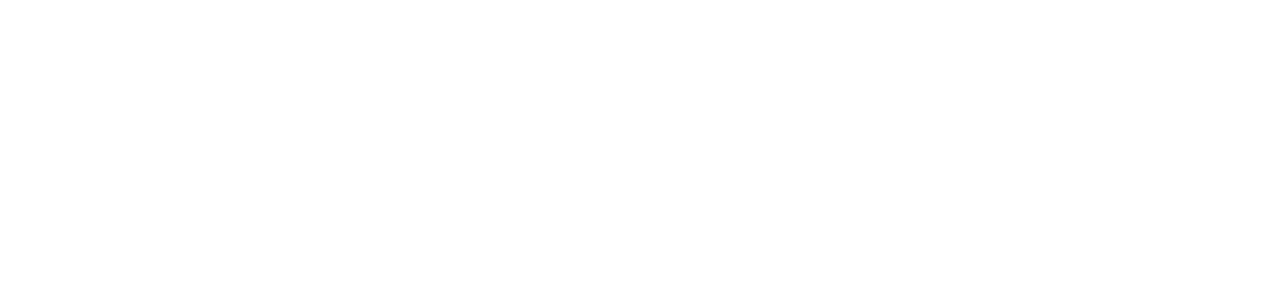
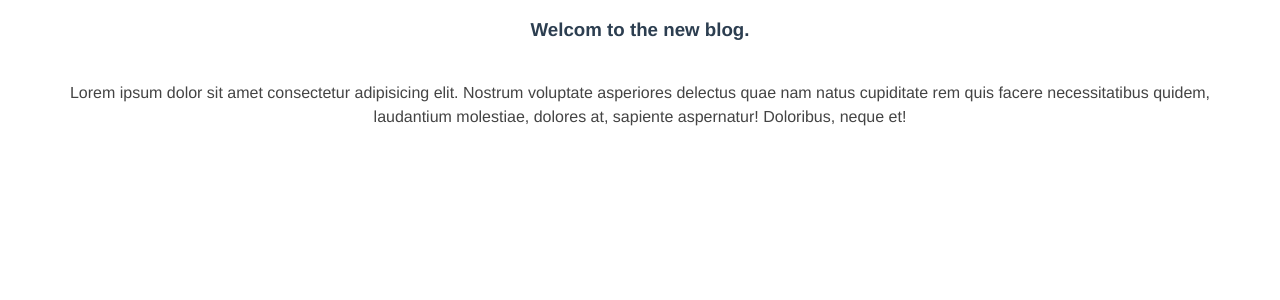
Before and after one commit to Huseinaz/dojo-blog, a Vue app: page /posts/1 in a window 1280 px wide. Before the commit this address had no page. Shown: the top 300 px of the page. Built offline with nearby package versions, Linux system fonts and the light colour scheme; data requests are answered from the project's data file.

Commit message:
Reusable composable functions

```diff
--- a/src/components/SinglePost.vue
+++ b/src/components/SinglePost.vue
@@ -1,7 +1,12 @@
 <template>
     <div class="post">
-        <h3>{{ post.title }}</h3>
+        <router-link :to="{ name: 'details', params: { id: post.id }}">
+             <h3>{{ post.title }}</h3>
+        </router-link>
         <p>{{ snippet }}</p>
+        <span v-for="tag in post.tags" :key="tag">
+            #{{ tag }}
+        </span>
     </div>
 </template>
 
--- /dev/null
+++ b/src/composables/getPost.js
@@ -0,0 +1,24 @@
+import { ref } from 'vue'
+
+const getPost = (id) => {
+    const post = ref(null)
+    const error = ref(null)
+
+    const load = async () => {
+      try {
+        let data = await fetch('http://localhost:3000/posts/' + id)
+        if(!data.ok){
+          throw Error('that post does not exist.')
+        }
+        post.value = await data.json()
+      }
+      catch(err) {
+        error.value = err.message   //update error=ref(null) to throw error msg
+        console.log(error.value);
+      }
+    }
+
+    return { post, error, load }
+}
+
+export default getPost
--- /dev/null
+++ b/src/composables/getPosts.js
@@ -0,0 +1,24 @@
+import { ref } from 'vue'
+
+const getPosts = () => {
+    const posts = ref([])
+    const error = ref(null)
+
+    const load = async () => {
+      try {
+        let data = await fetch('http://localhost:3000/posts')
+        if(!data.ok){
+          throw Error('no data available')
+        }
+        posts.value = await data.json()
+      }
+      catch(err) {
+        error.value = err.message   //update error=ref(null) to throw error msg
+        console.log(error.value);
+      }
+    }
+
+    return { posts, error, load }
+}
+
+export default getPosts
--- a/src/router/index.js
+++ b/src/router/index.js
@@ -1,5 +1,6 @@
 import { createRouter, createWebHistory } from 'vue-router'
 import HomeView from '../views/HomeView.vue'
+import Details from '../views/Details.vue'
 
 const routes = [
   {
@@ -7,6 +8,12 @@
     name: 'home',
     component: HomeView
   },
+  {
+    path: '/posts/:id',
+    name: 'details',
+    component: Details,
+    props: true
+  }
 ]
 
 const router = createRouter({
--- /dev/null
+++ b/src/views/Details.vue
@@ -0,0 +1,37 @@
+<template>
+    <div v-if="error">{{ error }}</div>
+    <div v-if="post" class="post">
+        <h3>{{ post.title }}</h3>
+        <p class="pre">{{ post.body }}</p>
+    </div>
+</template>
+
+<script>
+import getPost from '@/composables/getPost'
+
+    export default {
+        props: ['id'],
+        setup(props) {
+            const { post, error, load } = getPost(props.id)
+
+            load()
+
+            return { post, error }
+        }
+    }
+</script>
+
+<style>
+.post {
+    max-width: 1200px;
+    margin: 0 auto;
+}
+.post p {
+    color: #444;
+    line-height: 1.5em;
+    margin-top: 40px;
+}
+.pre {
+    white-space: pre-wrap;
+}
+</style>
--- a/src/views/HomeView.vue
+++ b/src/views/HomeView.vue
@@ -13,28 +13,13 @@
 
 <script>
 import PostList from '@/components/PostList.vue'
-import { ref } from 'vue'
+import getPosts from '@/composables/getPosts.js'
 
 export default {
   name: 'HomeView',
   components: { PostList },
   setup() {
-    const posts = ref([])
-    const error = ref(null)
-
-    const load = async () => {
-      try {
-        let data = await fetch('http://localhost:3000/posts')
-        if(!data.ok){
-          throw Error('no data available')
-        }
-        posts.value = await data.json()
-      }
-      catch(err) {
-        error.value = err.message   //update error=ref(null) to throw error msg
-        console.log(error.value);
-      }
-    }
+    const { posts, error, load } = getPosts()
 
     load()
 
```
